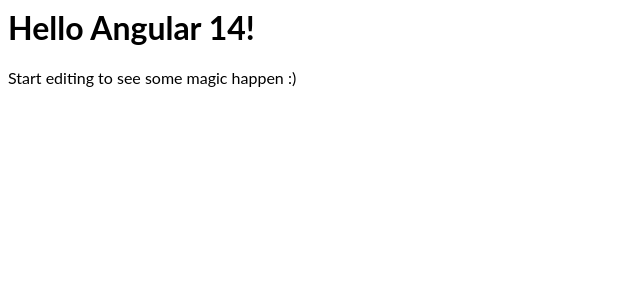
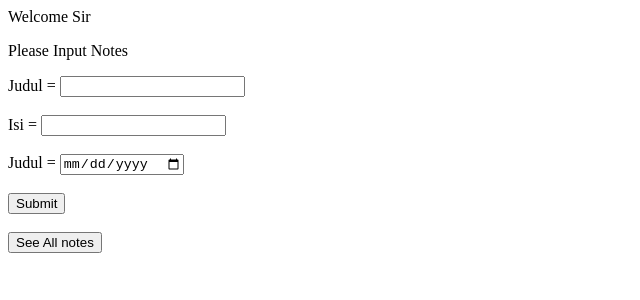
Before and after one commit to celong00/C14180175---AngularComponent, an Angular app: page /home in a window 1280 px wide. Shown: the top 300 px of the page, without its empty margins (0-640 px from the left). Built offline with nearby package versions, Linux system fonts and the light colour scheme.

Commit message:
6 files modified

```diff
--- a/src/app/app.component.html
+++ b/src/app/app.component.html
@@ -1,4 +1,2 @@
-<hello name="{{ name }}"></hello>
-<p>
-  Start editing to see some magic happen :)
-</p>
+<router-outlet>
+	<router-outlet>
--- a/src/app/app.component.ts
+++ b/src/app/app.component.ts
@@ -1,10 +1,15 @@
-import { Component, VERSION } from '@angular/core';
+import { Component, VERSION } from "@angular/core";
+import { Router } from "@angular/router";
+import { GlobvarService } from "./globvar.service";
 
 @Component({
-  selector: 'my-app',
-  templateUrl: './app.component.html',
-  styleUrls: [ './app.component.css' ]
+  selector: "my-app",
+  templateUrl: "./app.component.html",
+  styleUrls: ["./app.component.css"]
 })
-export class AppComponent  {
-  name = 'Angular ' + VERSION.major;
+export class AppComponent {
+  constructor(private router: Router, public globalVar: GlobvarService) {
+    this.router.navigate(["/home"]);
+  }
+  name = "Angular " + VERSION.major;
 }
--- a/src/app/app.module.ts
+++ b/src/app/app.module.ts
@@ -13,7 +13,7 @@
 const ROUTES: Routes = [
   { path: "detail", component: DetailComponent },
   { path: "home", component: HomeComponent },
-  { path: "home/:nama", component: HomeComponent }
+  { path: "favorite", component: FavoriteComponent }
 ];
 
 @NgModule({
--- a/src/app/globvar.service.ts
+++ b/src/app/globvar.service.ts
@@ -1,8 +1,15 @@
 import { Injectable } from "@angular/core";
 
 @Injectable()
+class cek {
+  public judul;
+  public isi;
+  public tanggal;
+}
 export class GlobvarService {
-  private isiNote = [{ judul: String, isi: String, tanggal: String }];
+  private isiNote: [cek];
+
+  //private isiNote = [{ judul: String, isi: String, tanggal: String }];
 
   constructor() {}
 
--- a/src/home/home.component.html
+++ b/src/home/home.component.html
@@ -0,0 +1,12 @@
+<p>Welcome Sir</p>
+<p>Please Input Notes</p>
+
+Judul = <input type="text" [(ngModel)]="judul">
+<br><br>
+Isi = <input type="text" [(ngModel)]="isi">
+<br><br>
+Judul = <input type="date" [(ngModel)]="tanggal">
+<br><br>
+<button (click)="inputNote()">Submit</button>
+<br><br>
+<button (click)="showNote()">See All notes</button>
--- a/src/home/home.component.ts
+++ b/src/home/home.component.ts
@@ -1,15 +1,33 @@
-import { Component, OnInit } from '@angular/core';
-
+import { Component, OnInit } from "@angular/core";
+import { Router } from "@angular/router";
+import { GlobvarService } from "../app/globvar.service";
+class cek {
+  public judul;
+  public isi;
+  public tanggal;
+}
 @Component({
-  selector: 'app-home',
-  templateUrl: './home.component.html',
-  styleUrls: ['./home.component.css']
+  selector: "app-home",
+  templateUrl: "./home.component.html",
+  styleUrls: ["./home.component.css"]
 })
 export class HomeComponent implements OnInit {
-
-  constructor() { }
-
-  ngOnInit() {
+  constructor(private router: Router, public globalVar: GlobvarService) {
+    this.semuanote = globalVar.getAll();
   }
-
+  semuanote: [cek];
+  all: cek;
+  judul: String = "";
+  isi: String = "";
+  tanggal: Date;
+  inputNote() {
+    this.all.judul = this.judul;
+    this.all.isi = this.isi;
+    this.all.tanggal = this.tanggal;
+    this.globalVar.setIsiNote(this.all);
+  }
+  showNote() {
+    this.router.navigate(["/detail"]);
+  }
+  ngOnInit() {}
 }
```
